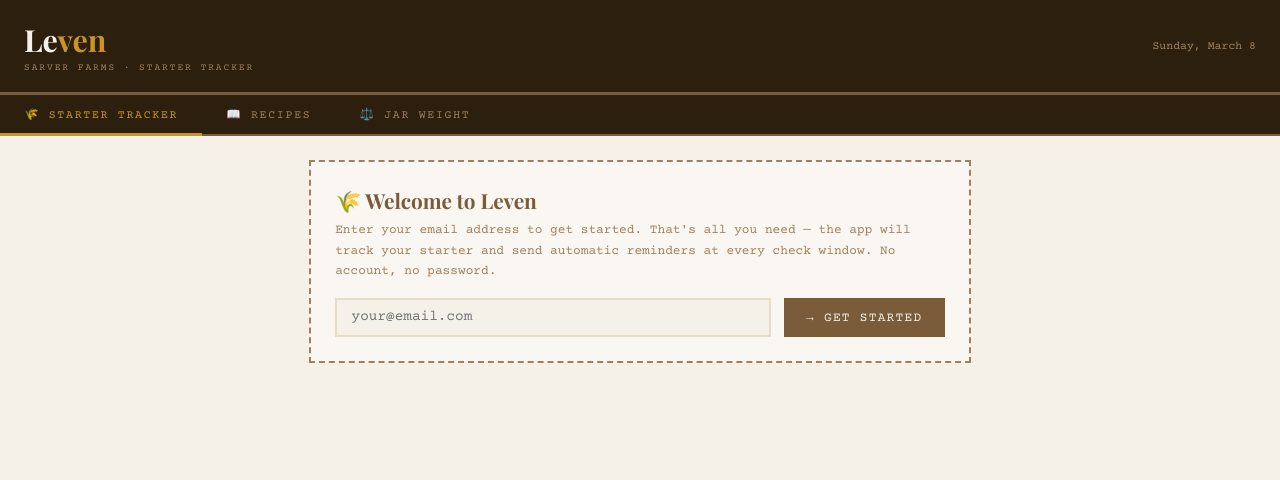
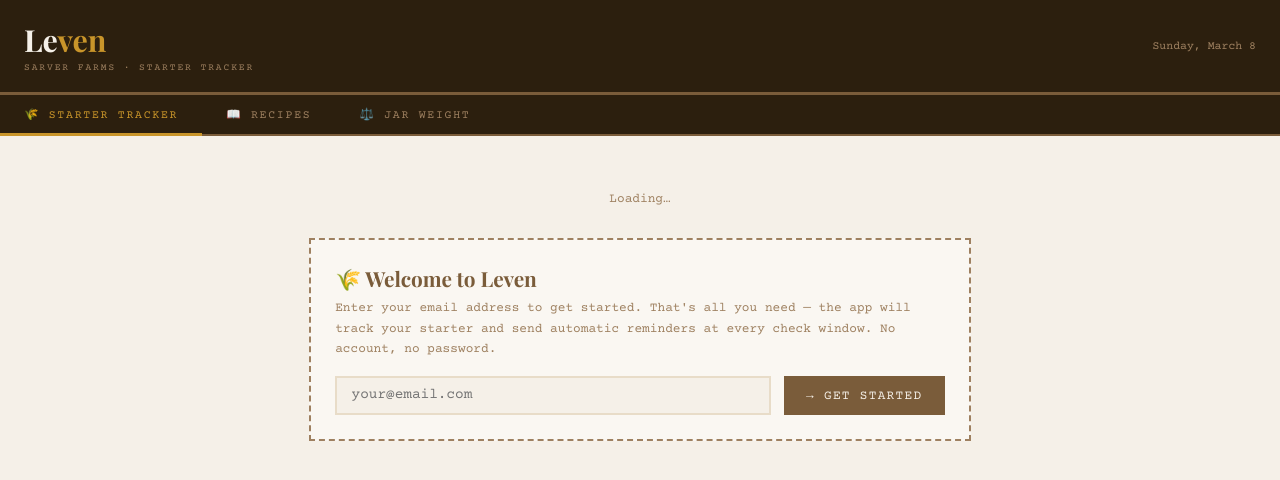
Before and after one commit to ibrahimtayyabit/leven-starter-tracker, a Next.js app: page / in a window 1280 px wide. Shown: the top 480 px of the page. Built offline with nearby package versions, Linux system fonts and the light colour scheme; a web font is replaced by a local one.

Commit message:
Update index.js

```diff
--- a/pages/index.js
+++ b/pages/index.js
@@ -523,7 +523,7 @@ export default function Home() {
   const [starterWeight, setStarterWeight] = useState('')
   const [timeStr, setTimeStr]           = useState('')
   const [toast, setToast]               = useState('')
-  const [loading, setLoading]           = useState(false)
+  const [loading, setLoading]           = useState(true)
   const [saving, setSaving]             = useState(false)
   const [showEmailSetup, setShowEmailSetup] = useState(false)
   const [streak, setStreak]             = useState(0)
@@ -706,7 +706,7 @@ export default function Home() {
       </nav>
 
       {/* ══ TRACKER TAB ══ */}
-      {tab === 'tracker' && (
+      <div style={{display: tab === 'tracker' ? 'block' : 'none'}}>{(() => (
         <main className="page">
           {loading && <div style={{textAlign:'center',padding:'2rem',color:'var(--mid)',fontSize:'.8rem'}}>Loading…</div>}
 
@@ -831,13 +831,13 @@ export default function Home() {
 
           {email && <div style={{textAlign:'center',marginTop:'2rem'}}><button onClick={unsubscribe} style={{background:'none',border:'none',color:'var(--mid)',fontSize:'.7rem',cursor:'pointer',textDecoration:'underline'}}>Pause email reminders</button></div>}
         </main>
-      )}
+      ))()}</div>
 
       {/* ══ JAR WEIGHT TAB ══ */}
-      {tab === 'jar' && <JarWeightTab />}
+      <div style={{display: tab === 'jar' ? 'block' : 'none'}}><JarWeightTab /></div>
 
       {/* ══ RECIPES TAB ══ */}
-      {tab === 'recipes' && (
+      <div style={{display: tab === 'recipes' ? 'block' : 'none'}}>
         <main className="page">
           <div className="r-intro">
             <h2>🌾 Sarver Farms Recipe Collection</h2>
@@ -882,7 +882,7 @@ export default function Home() {
             </div>
           ))}
         </main>
-      )}
+      </div>
 
       <div className={`toast${toast?' show':''}`}>{toast}</div>
     </>
```
